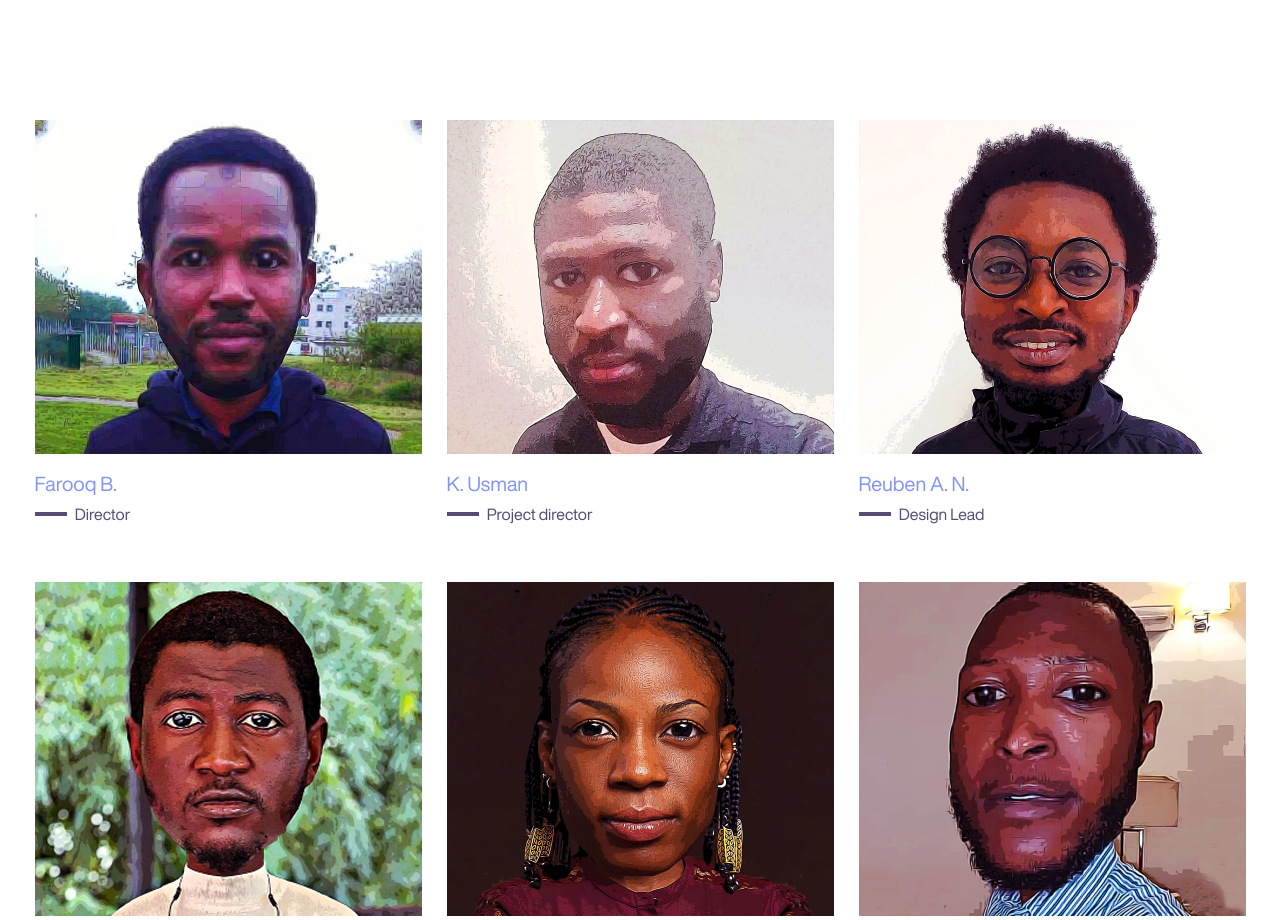
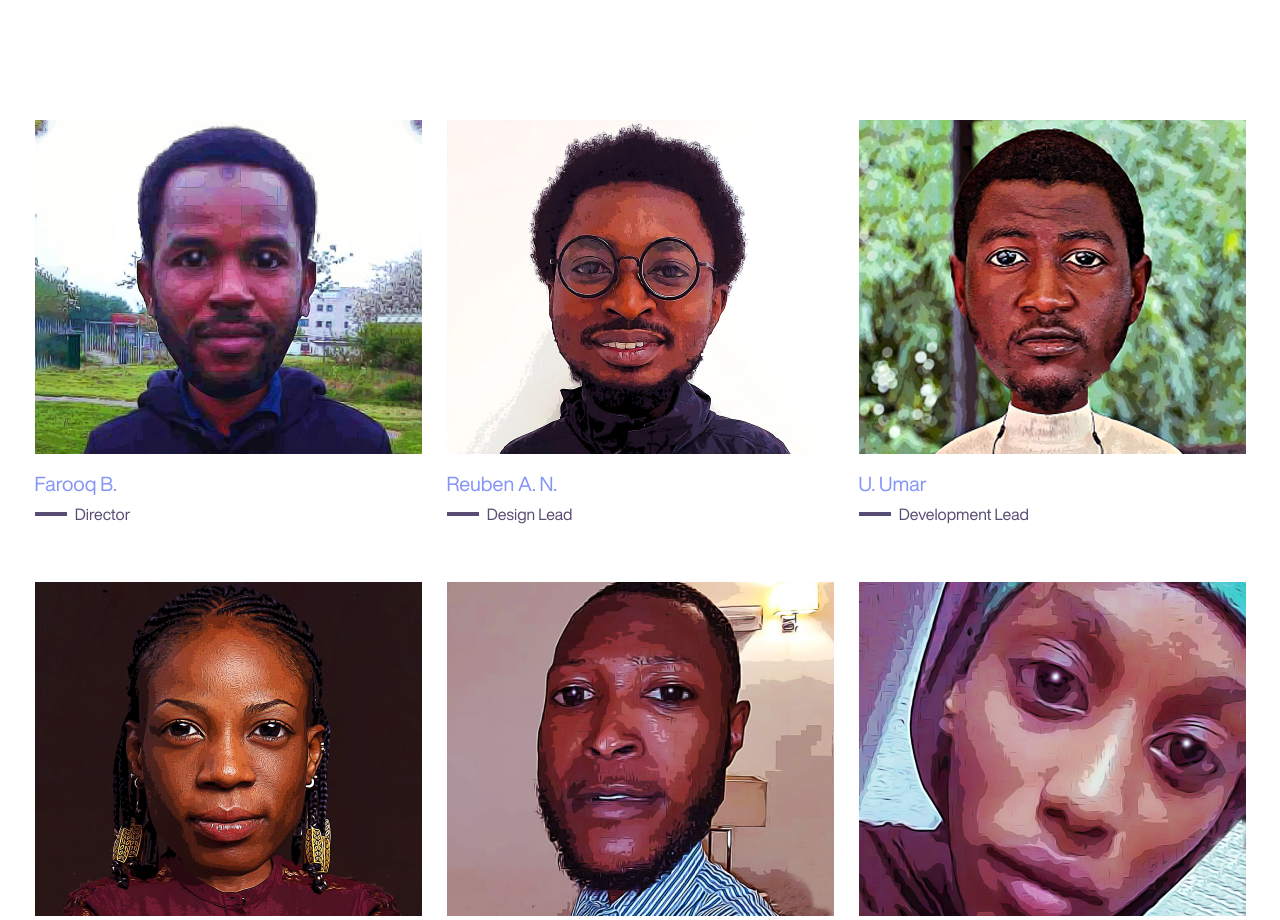
Before and after one commit to blk-labs/blk-website, a Vue app: page /about-us in a window 1280 px wide. Shown: the part 2100-3020 px from the top of the page. Built offline with nearby package versions, Linux system fonts and the light colour scheme; what @formkit/vue would draw is missing.

Commit message:
Update About.vue

```diff
--- a/src/pages/About.vue
+++ b/src/pages/About.vue
@@ -8,11 +8,11 @@ const teams: Ref<Team[]> = ref([
         name: 'Farooq B.',
         role: 'Director'
     },
-    {
-        image: '/assets/team/usman.png',
-        name: 'K. Usman',
-        role: 'Project director'
-    },
+//    {
+//       image: '/assets/team/usman.png',
+//        name: 'K. Usman',
+//        role: 'Project director'
+//    },
     {
         image: '/assets/team/reuben.png',
         name: 'Reuben A. N.',
```
